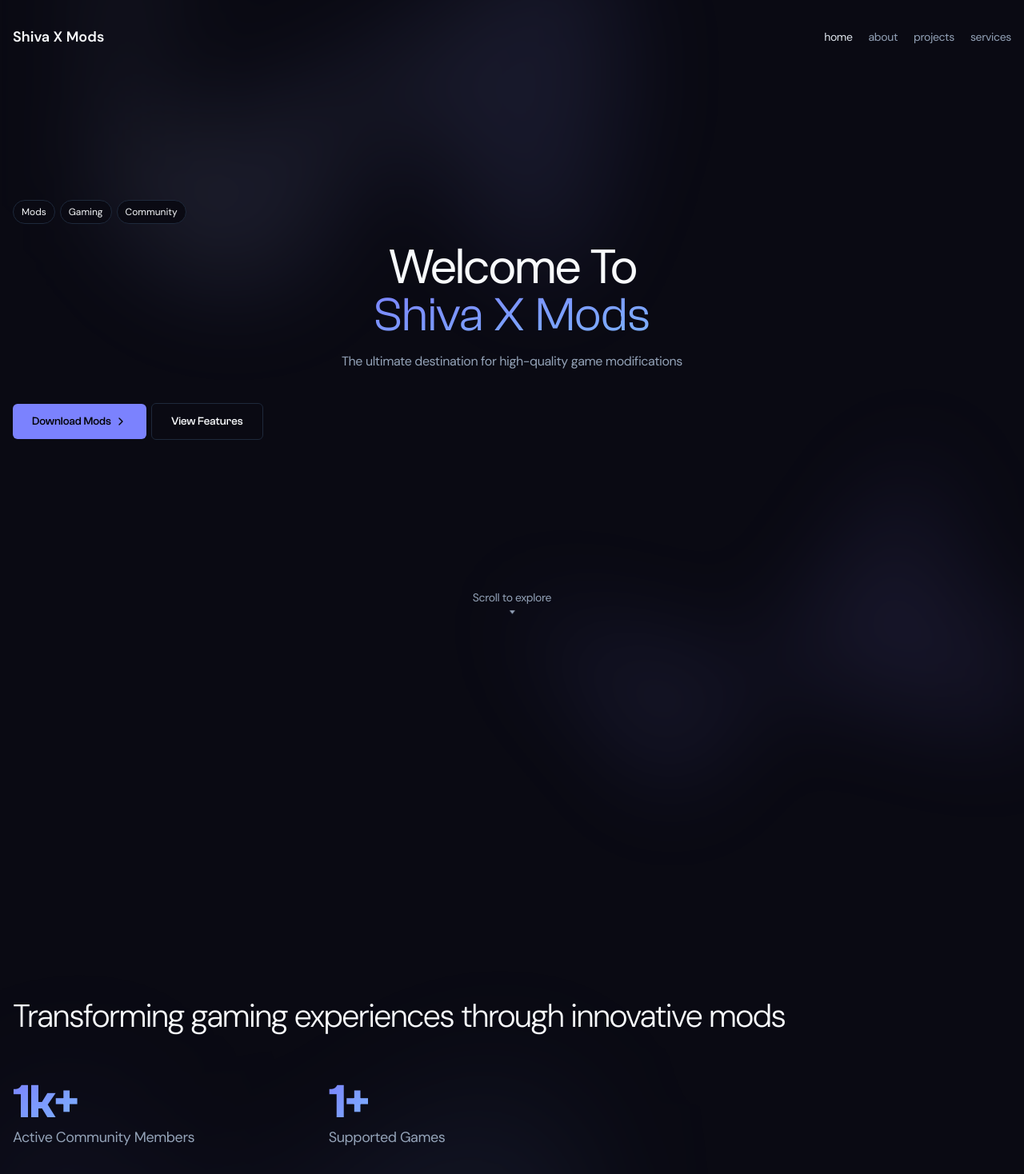
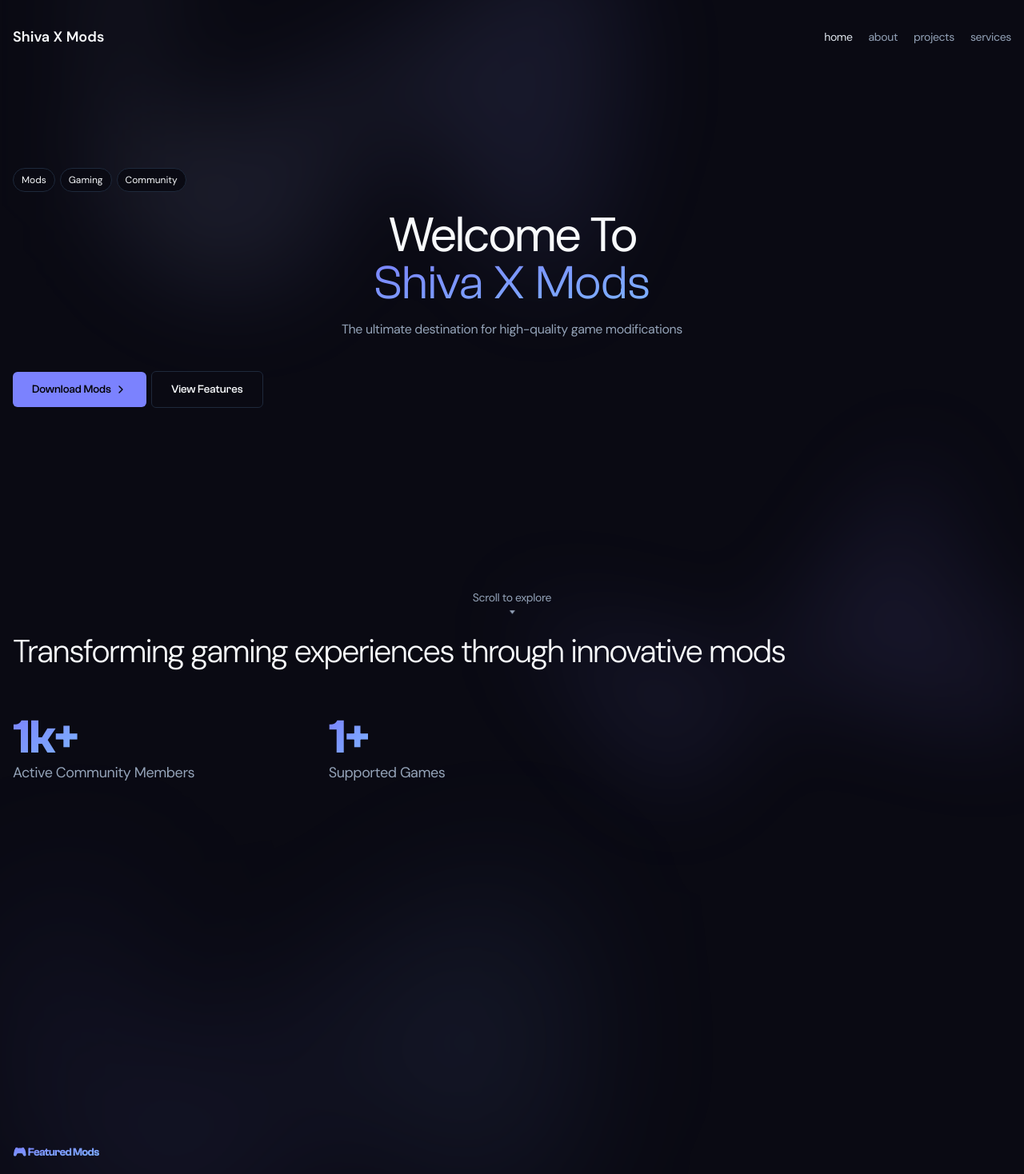
Before and after one commit to fluxonbuzz/idkpaglehee, a Next.js app: page / in a window 1280 px wide. Shown: the top 1468 px of the page at 80% size. Built offline with nearby package versions, Linux system fonts and the light colour scheme.

Commit message:
Update index.tsx

```diff
--- a/src/pages/index.tsx
+++ b/src/pages/index.tsx
@@ -156,7 +156,7 @@ export default function Home() {
         <section
           id="home"
           data-scroll-section
-          className="flex min-h-screen w-full flex-col items-center justify-center xl:mt-0"
+          className="flex min-h-[90vh] w-full flex-col items-center justify-center xl:mt-0"
         >
           <div className={cn(styles.intro, "text-center")}>
             <div
@@ -228,9 +228,9 @@ export default function Home() {
             data-scroll
             data-scroll-speed=".4"
             data-scroll-position="top"
-            className="my-14 flex max-w-6xl flex-col justify-start space-y-10"
+            className="my-8 flex max-w-6xl flex-col justify-start space-y-10"
           >
-            <h2 className="py-16 pb-2 text-3xl font-light leading-normal tracking-tighter text-foreground xl:text-[40px]">
+            <h2 className="py-8 pb-2 text-3xl font-light leading-normal tracking-tighter text-foreground xl:text-[40px]">
               Transforming gaming experiences through innovative mods
             </h2>
             <div className="grid grid-cols-2 gap-8 xl:grid-cols-3">
@@ -267,7 +267,7 @@ export default function Home() {
               />
             </div>
           </div>
-          <div data-scroll data-scroll-speed=".4" className="my-64">
+          <div data-scroll data-scroll-speed=".4" className="my-32">
             <span className="text-gradient clash-grotesk text-sm font-semibold tracking-tighter">
               🎮 Featured Mods
             </span>
@@ -330,7 +330,7 @@ export default function Home() {
             data-scroll
             data-scroll-speed=".4"
             data-scroll-position="top"
-            className="my-24 flex flex-col justify-start space-y-10"
+            className="my-16 flex flex-col justify-start space-y-10"
           >
             <motion.div
               initial={{ opacity: 0, y: -10 }}
@@ -374,7 +374,7 @@ export default function Home() {
         </section>
 
         {/* Community Section */}
-        <section id="community" data-scroll-section className="my-64">
+        <section id="community" data-scroll-section className="my-32">
           <div className="grid gap-8 md:grid-cols-2">
             <div
               data-scroll
@@ -406,7 +406,7 @@ export default function Home() {
                 Get instant updates and announcements
               </p>
               <Link href="https://t.me/shivaxmods" passHref>
-                <Button className="mt-6" variant="secondary">
+                <Button className="mt-6">
                   Join Telegram
                 </Button>
               </Link>
```
